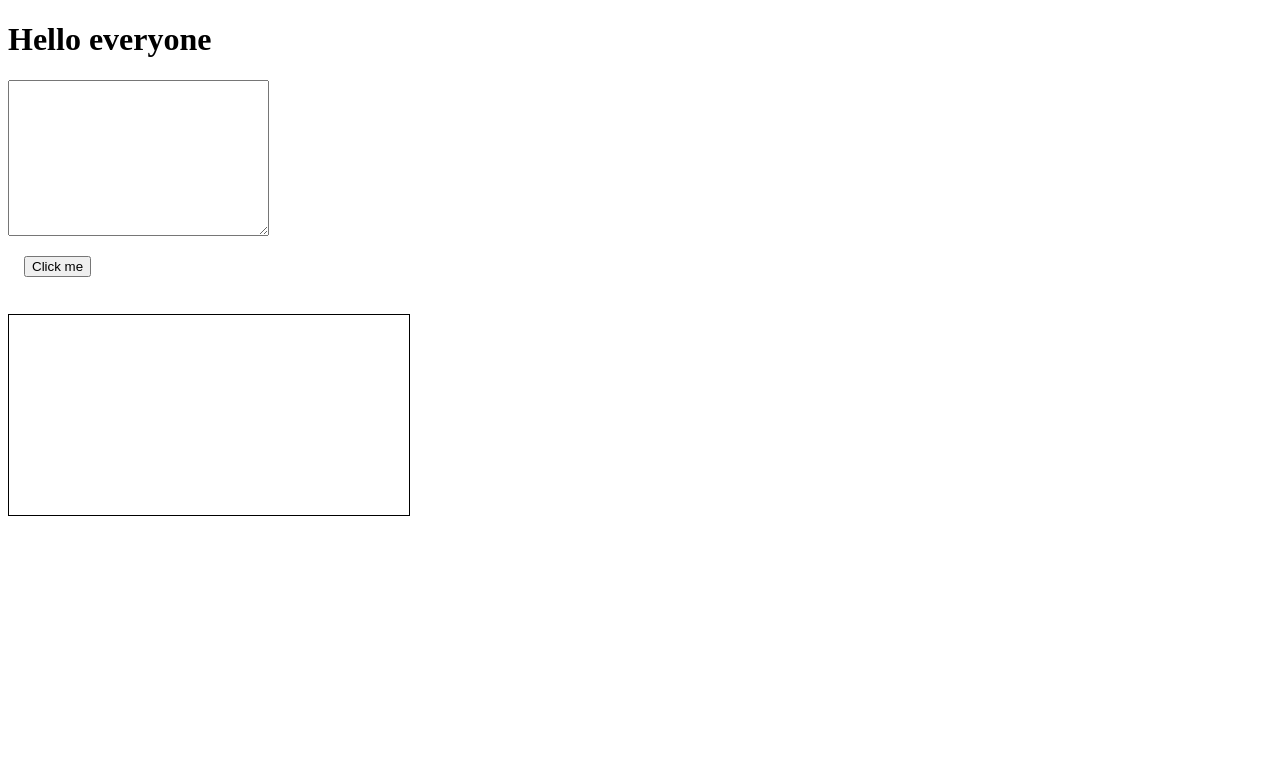
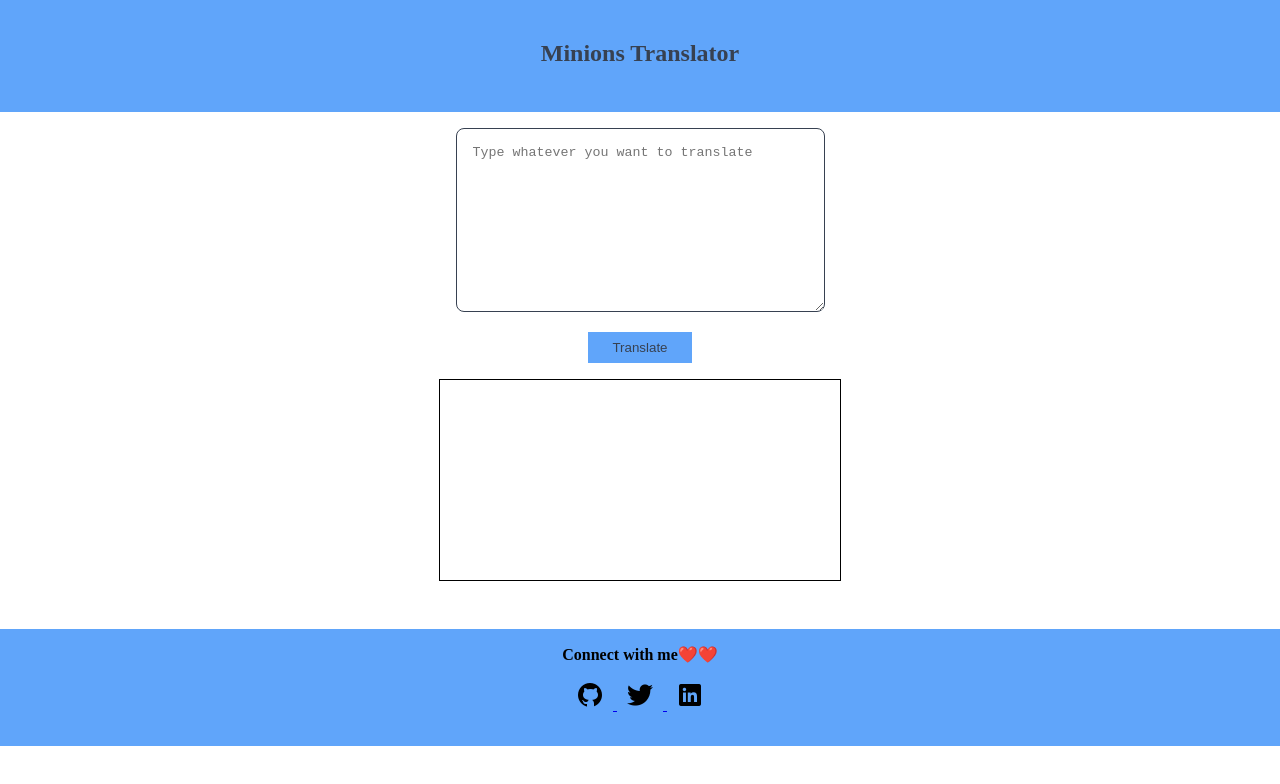
Before and after one commit to maaz619/neog-lesson5, a plain HTML site: page index.html in a window 1280 px wide. Drawn offline with Linux system fonts and the light colour scheme.

Commit message:
styling is done ready to publish

```diff
--- a/index.html
+++ b/index.html
@@ -8,11 +8,39 @@
     <title>banana app</title>
   </head>
   <body>
-    <h1>Hello everyone</h1>
-    <textarea name="input" id="input-area" cols="30" rows="10"></textarea><br />
-    <button class="btn">Click me</button>
-    <div class="output-div"><h1></h1></div>
-    <div class="output-text"></div>
+    <nav class="navigation">
+      <h1>Minions Translator</h1>
+    </nav>
+    <section class="container-center">
+      <textarea
+        placeholder="Type whatever you want to translate"
+        name="input"
+        id="input-area"
+        cols="40"
+        rows="10"
+      ></textarea
+      ><br />
+      <button class="btn">Translate</button>
+      <div class="output-text"></div>
+    </section>
+    <footer class="footer">
+      <div>
+        <strong>Connect with me❤️❤️</strong>
+      </div>
+      <ul class="non-bullet">
+        <a class="link" href="https://github.com/maaz619" target="_blank">
+          <li class="list-item-inline"><img src="git.png" alt="" /></li>
+        </a>
+        <a class="link" href="https://twitter.com/imox919" target="_blank">
+          <li class="list-item-inline"><img src="twitter.png" alt="" /></li>
+        </a>
+        <a class="link" href="">
+          <li class="list-item-inline">
+            <img src="link.png" alt="linkedIN_logo" />
+          </li>
+        </a>
+      </ul>
+    </footer>
     <script src="app.js" type="text/javascript"></script>
   </body>
 </html>
--- a/styles.css
+++ b/styles.css
@@ -1,8 +1,68 @@
+:root{
+    --custom-blue:#60A5FA;
+    --custom-grey: #374151;
+}
+body,h1{
+    margin: 0;
+}
+input::-webkit-input-placeholder {
+    /* WebKit browsers */
+    line-height: 1.5em;
+}
+#input-area{
+    margin-top: 1rem;
+    border: 1px solid var(--custom-grey);
+    border-radius: 0.5rem;
+    text-decoration: none;
+    padding: 1rem;
+
+}
+textarea:focus{
+    outline: none  !important;
+      box-shadow: 0 0 10px var(--custom-blue);
+}
 .btn{
     margin: 1rem;
+    padding: .5rem 1.5rem;
+    border: none;
+    background-color: var(--custom-blue);
+    color: var(--custom-grey);
 }
 .output-text{
+    margin: auto;
     height: 200px;
     width: 400px;
     border: 1px solid black;
+    overflow: scroll;
 }
+.navigation{
+    height: 7rem;
+    background-color:var(--custom-blue) ;
+}
+.navigation>h1{
+    color: var(--custom-grey);
+    text-align: center;
+    padding: 2.5rem;
+}
+.container-center{
+    max-width: 600px;
+    margin: auto;
+    text-align: center;
+}
+.non-bullet{
+    list-style: none;
+    text-align: center;
+}
+.footer{
+    margin-top: 3rem;
+    text-align: center;
+    padding: 1rem;
+    background-color: var(--custom-blue);
+}
+.list-item-inline {
+    display: inline;
+    padding: 0 0.5rem;
+}
+.footer ul{
+    padding: 0;
+}
```
Also changed, not shown: git.png (added), link.png (added), twitter.png (added).
